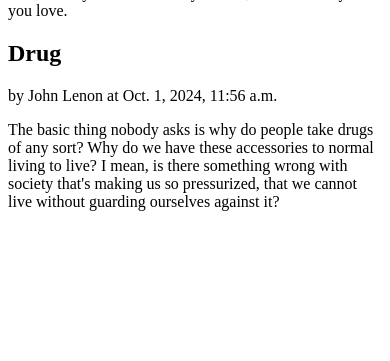
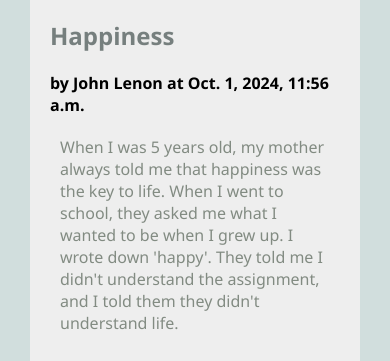
Before and after one commit to 444caro/cs412, a Django app: page /blog/ in a window 390 px wide. Shown: the part 372-733 px from the top of the page. Before the commit the page ends 583 px from the top, so only its background shows below. Run offline with Django 5.2, Linux system fonts and the light colour scheme; data comes from the database, SQL or seed files in the repository; both versions use the stored data as it was after the commit.

Commit message:
blog finsished

```diff
--- a/blog/models.py
+++ b/blog/models.py
@@ -9,6 +9,7 @@ class Article(models.Model):
     author = models.TextField(blank = False)
     text = models.TextField(blank = False)
     published = models.DateTimeField(auto_now = True)  #when object is created, it will automatically set the current time
+    image_url = models.URLField(blank=True)   #true means optional field
 
     def __str__(self):
         '''return a string representation of the object'''
--- /dev/null
+++ b/blog/templates/blog/base.html
@@ -0,0 +1,18 @@
+<!-- templates/base.html -->
+<!-- blog/templates/blog/base.html -->
+{% load static %}
+<html>
+    <head>
+        <title>Blog</title>
+        <link rel="stylesheet" href="{% static 'styles-blog.css' %}">
+    </head>
+    <body>
+        <header>
+            <h1>Blog</h1>
+        </header>
+
+    {% block content %}
+    {% endblock %}
+
+    </body>
+</html>
--- a/blog/templates/blog/show_all.html
+++ b/blog/templates/blog/show_all.html
@@ -1,9 +1,25 @@
-<!-- blog/templates/blog/show_all.html-->
-<h1> Show all Articles </h1>
-<div>
-{% for article in articles %}   <!--one article at a time-->
-    <h2> {{ article.title }} </h2>
-    <p> by {{ article.author }} at {{article.published}}</p>
-    <p> {{ article.text }} </p>
-{% endfor %}
-</div>
+<!-- templates/show_all.html -->
+{% extends 'blog/base.html' %}
+<h1>Showing all Articles</h1>
+<!-- scriptlet code to display the value of the variable `articles`
+{{ articles }}
+-->
+{% block content %}
+<main class="grid-container">
+    {% for a in articles %}
+    <article>
+        {% if a.image_url %}
+        <img src="{{a.image_url}}" alt="{{a.image_url}}">
+        {% endif %}
+
+        <div>
+        <h2>{{a.title}}</h2>
+        <strong>by {{a.author}} at {{a.published}}</strong>
+        <p>
+        {{a.text}}
+        </p>
+        </div>
+    </article>
+    {% endfor %}
+</main>
+{% endblock %}
--- /dev/null
+++ b/static/styles-blog.css
@@ -0,0 +1,80 @@
+/* This CSS was derived from NetNinja's multi-column grid example. */
+
+body {
+    margin: 30px;
+    background: #d1dedd;
+    font-family:'Segoe UI', Tahoma, Geneva, Verdana, sans-serif;
+}
+
+ul, li {
+    padding: 0px;
+    list-style-type: none;
+}
+
+h1, h2, h3 {
+    color: #767f7e;
+}
+
+p {
+    color: #828b82;
+}
+
+header {
+    max-width: 1200px;
+    margin: 40px auto;
+    border-bottom: 1px solid #bbc7c7;
+}
+.grid-container {
+    background: #eee;
+    max-width: 900px;
+    display: grid;
+    /* grid-template-columns: 300px 300px 300px; */
+    grid-template-columns: repeat(3, 1fr);
+     grid-gap: 10px;
+    max-width: 1200px;
+    margin: 20px auto;
+}
+
+article.featured {
+    grid-column: span 3;
+    display: grid; /* nested grid */
+    gap: 60px;
+    grid-template-columns: 1fr 1fr;
+    align-items: center;
+    border-bottom: 1px #bbc7c7;
+    padding-bottom: 40px;
+}
+
+article img, article.featured img {
+    width: 100%;
+    border: 4px solid #fff;
+    border-radius: 8px;
+}
+article p, article h3 {
+    margin: 20px 10px;
+
+}
+
+nav li {
+    display: inline;
+}
+/* responsive styles: adapt to smaller screen sizes */
+@media screen and (max-width: 980px) {
+
+    article {
+        grid-column: span 3;
+        display: grid; /* nested grid */
+        grid-template-columns: 1fr 1fr;
+        gap: 60px;
+        align-items: center;
+    }
+}
+
+@media screen and (max-width: 760px) {
+
+    article, article.featured {
+
+        display: block;
+        margin: 0px 20px;
+    }
+}
```
Also changed, not shown: blog/migrations/0002_article_image_url.py (added), db.sqlite3.
